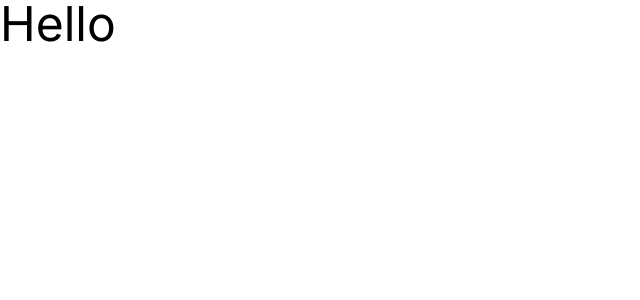
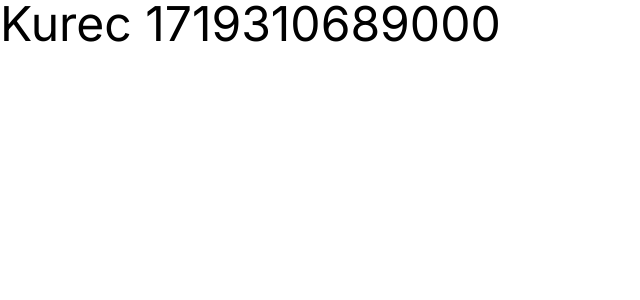
Before and after one commit to Ianus22/insulation, a Next.js app: page / in a window 1280 px wide. Shown: the top 300 px of the page, without its empty margins (0-640 px from the left). Built offline with nearby package versions, Linux system fonts and the light colour scheme.

Commit message:
added a test backend endpoint

```diff
--- /dev/null
+++ b/app/api/hello/route.ts
@@ -0,0 +1,9 @@
+import { NextResponse } from 'next/server';
+
+async function GET() {
+  const message = `Kurec ${Date.now()}`;
+
+  return new NextResponse(message);
+}
+
+export { GET };
--- a/app/page.tsx
+++ b/app/page.tsx
@@ -1,9 +1,21 @@
-import Image from "next/image";
+'use client';
+
+import { useEffect, useState } from 'react';
 
 export default function Home() {
+  const [message, setMessage] = useState('Loading...');
+
+  useEffect(
+    () =>
+      void fetch('/api/hello')
+        .then(req => req.text())
+        .then(setMessage),
+    []
+  );
+
   return (
     <>
-      <h1 className="text-5xl">Hello</h1>
+      <h1 className='text-5xl'>{message}</h1>
     </>
   );
 }
```
Also changed, not shown: package.json (+9 -7 lines), 1 other file (tests, documents, lock files or other folders).
